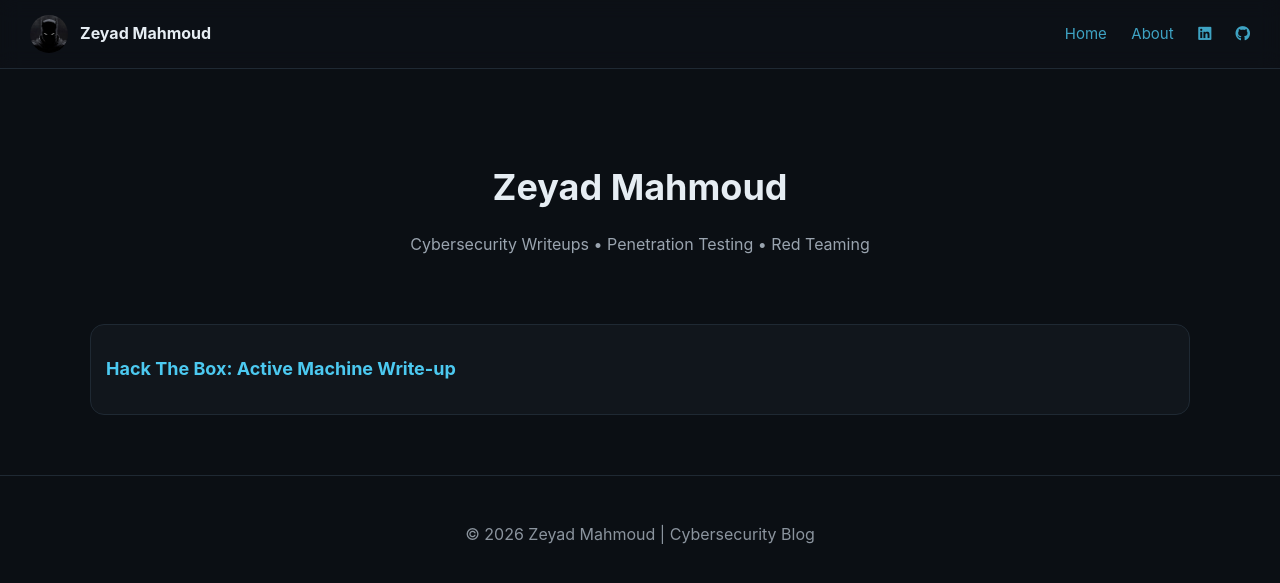
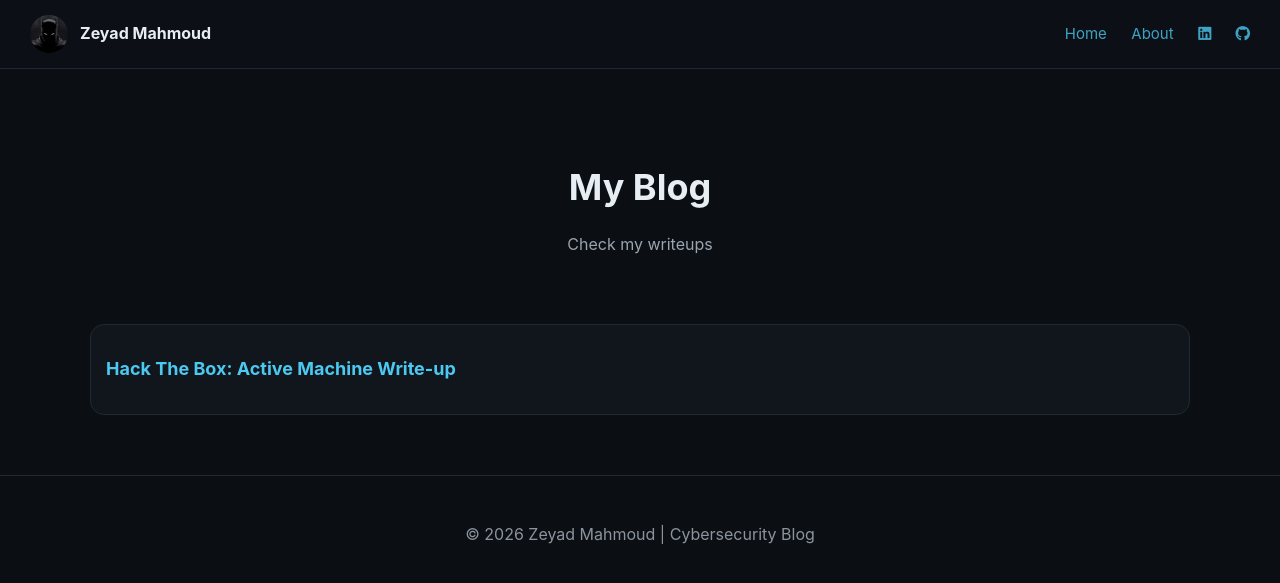
Before and after one commit to zeyad-mahmoud7/zeyad-mahmoud7.github.io, a Jekyll site: the page built from index.md, in a window 1280 px wide. Shown: the top 583 px of the page. Built offline with Jekyll 4.4.1, drawn with Linux system fonts in a browser that asks for light colours.

Commit message:
Update index.md

```diff
--- a/index.md
+++ b/index.md
@@ -4,8 +4,8 @@ title: Home
 ---
 
 <section class="hero">
-  <h1>Zeyad Mahmoud</h1>
-  <p>Cybersecurity Writeups • Penetration Testing • Red Teaming</p>
+  <h1>My Blog</h1>
+  <p>Check my writeups</p>
 </section>
 
 <div class="container">
```
